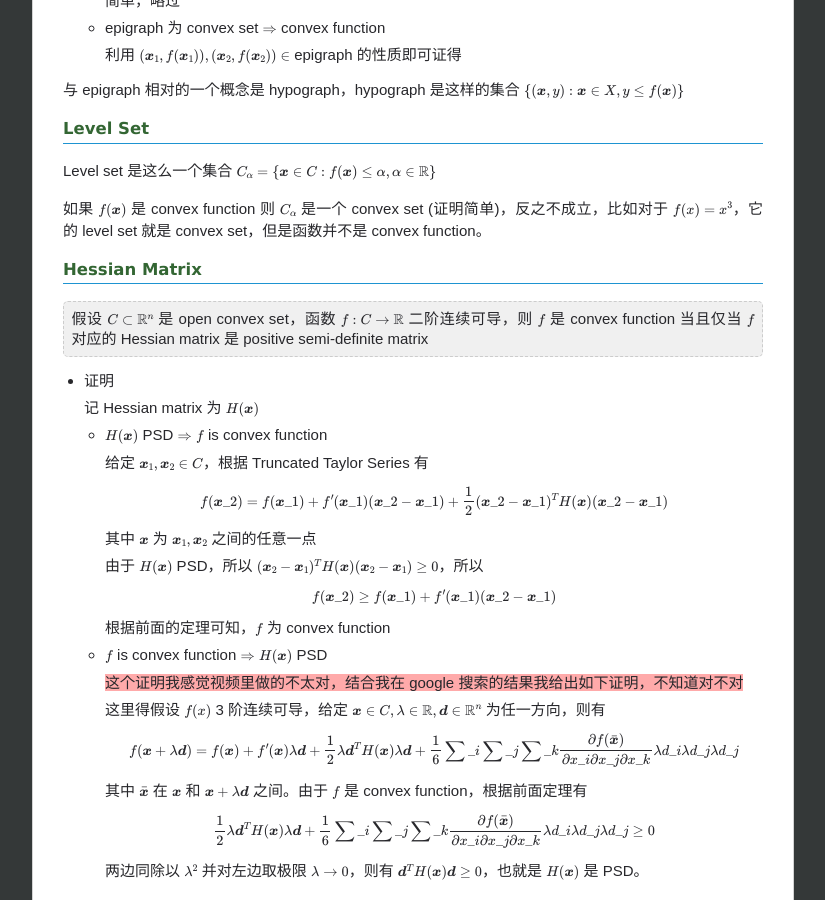
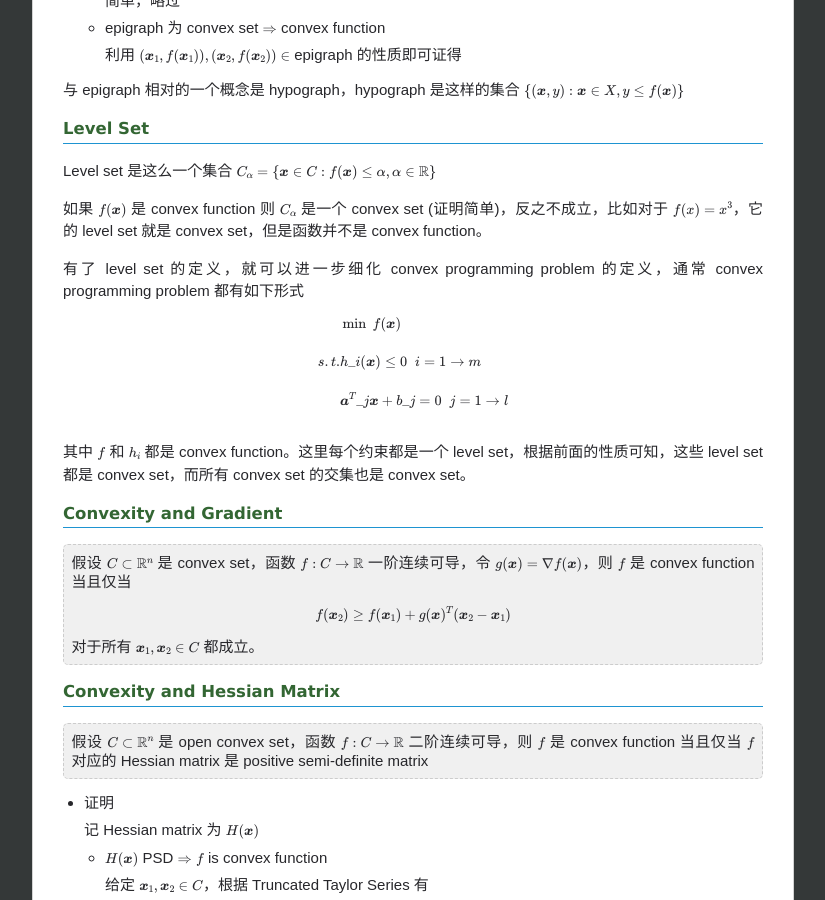
Before and after one commit to chenrushan/chenrushan.github.io, a Jekyll site: the page built from _posts/2014-04-15-NP-05-convex-func.markdown, in a window 1280 px wide and 900 px high, scrolled down 2506 px. Shown: the whole window, without its empty margins (227-1052 px from the left). Built offline with Jekyll 4.4.1, drawn with Linux system fonts in a browser that asks for light colours; Markdown is read by kramdown in place of the engine named in the settings; formulas are drawn with MathJax 3.

Commit message:
[np05]: update

```diff
--- a/_posts/2014-04-15-NP-05-convex-func.markdown
+++ b/_posts/2014-04-15-NP-05-convex-func.markdown
@@ -112,7 +112,29 @@ Level set 是这么一个集合 $C\_{\alpha} = \\{ \boldsymbol{x} \in C : f(\bol
 
 如果 $f(\boldsymbol{x})$ 是 convex function 则 $C\_{\alpha}$ 是一个 convex set (证明简单)，反之不成立，比如对于 $f(x) = x^3$，它的 level set 就是 convex set，但是函数并不是 convex function。
 
-#### Hessian Matrix
+有了 level set 的定义，就可以进一步细化 convex programming problem 的定义，通常 convex programming problem 都有如下形式
+
+$$
+\begin{align}
+& \min \; f(\boldsymbol{x}) \\\\
+s.t. & h\_i(\boldsymbol{x}) \leq 0 \;\; i = 1 \rightarrow m \\\\
+& \boldsymbol{a}^T\_j \boldsymbol{x} + b\_j = 0 \;\; j = 1 \rightarrow l \\\\
+\end{align}
+$$
+
+其中 $f$ 和 $h\_i$ 都是 convex function。这里每个约束都是一个 level set，根据前面的性质可知，这些 level set 都是 convex set，而所有 convex set 的交集也是 convex set。
+
+#### Convexity and Gradient
+
+<blockquote>
+假设 $C \subset \mathbb{R}^n$ 是 convex set，函数 $f: C \rightarrow \mathbb{R}$ 一阶连续可导，令 $g(\boldsymbol{x}) = \nabla f(\boldsymbol{x})$，则 $f$ 是 convex function 当且仅当
+
+$$f(\boldsymbol{x}_2) \geq f(\boldsymbol{x}_1) + g(\boldsymbol{x})^T(\boldsymbol{x}_2 - \boldsymbol{x}_1)$$
+
+对于所有 $\boldsymbol{x}_1, \boldsymbol{x}_2 \in C$ 都成立。
+</blockquote>
+
+#### Convexity and Hessian Matrix
 
 <blockquote>
 假设 $C \subset \mathbb{R}^n$ 是 open convex set，函数 $f: C \rightarrow \mathbb{R}$ 二阶连续可导，则 $f$ 是 convex function 当且仅当 $f$ 对应的 Hessian matrix 是 positive semi-definite matrix
```
